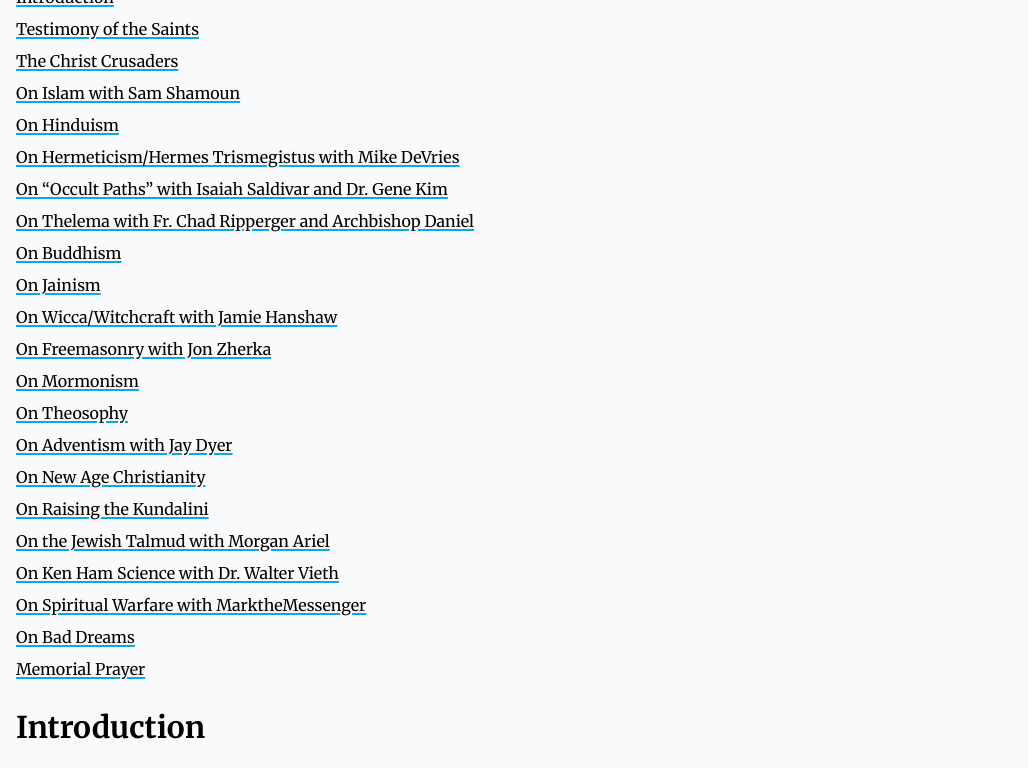
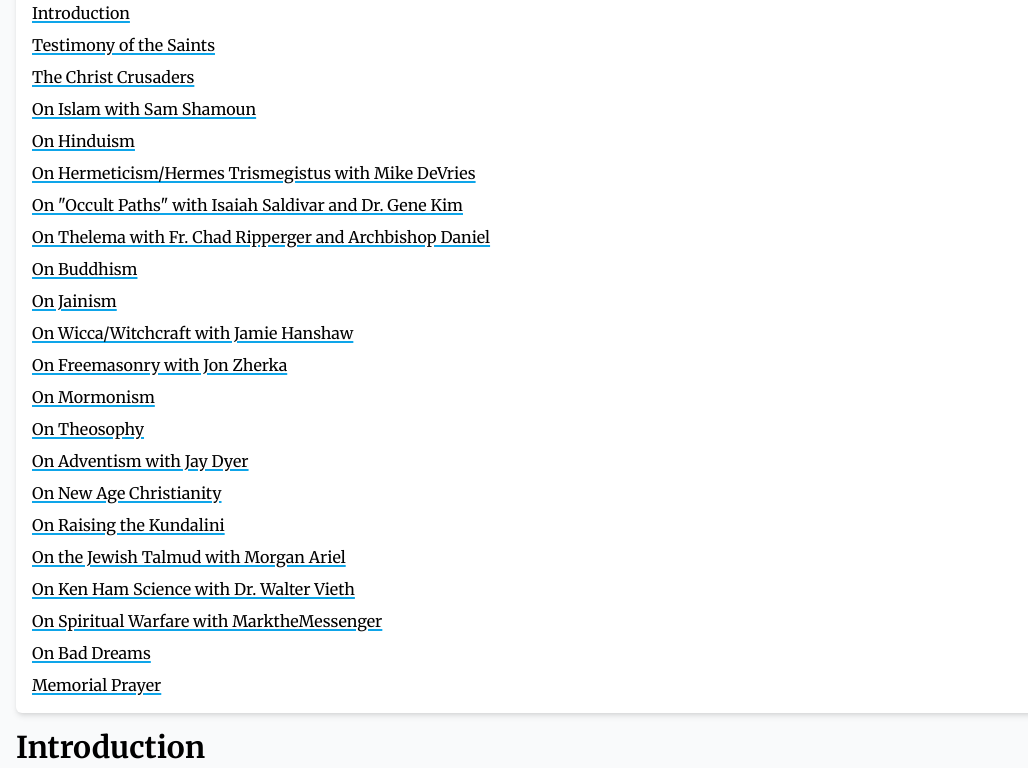
Before and after one commit to Orlando-Villanueva/all-for-jesus, an Astro site: page / in a window 1280 px wide. Shown: the part 202-970 px from the top of the page, without its empty margins (0-1028 px from the left). Built offline with nearby package versions, Linux system fonts and the light colour scheme; Astro itself is replaced by a stand-in of ours.

Commit message:
add style to bookmarks

```diff
--- a/src/components/Bookmarks.astro
+++ b/src/components/Bookmarks.astro
@@ -1,78 +1,40 @@
 ---
 import Link from "./Link.astro"
 ---
-<div x-data>
-    <nav class="my-3">
-        <h1 class="text-lg font-semibold">Bookmarks</h1>
-        <ul class="flex flex-col space-y-2 mt-2">
-            <li>
-                <Link  href="#introduction">Introduction</Link>
-            </li>
-            <li>
-                <Link href="#saints">Testimony of the Saints</Link>
-            </li>
-            <li>
-                <Link href="#crusaders">The Christ Crusaders</Link>
-            </li>
-            <li>
-                <Link href="#islam">On Islam with Sam Shamoun</Link>
-            </li>
-            <li>
-                <Link href="#hinduism">On Hinduism</Link>
-            </li>
-            <li>
-                <Link href="#hermeticism">On Hermeticism/Hermes Trismegistus with Mike DeVries</Link>
-            </li>
-            <li>
-                <Link href="#occult-paths">On “Occult Paths” with Isaiah Saldivar and Dr. Gene Kim</Link>
-            </li>
-            <li>
-                <Link href="#thelema">On Thelema with Fr. Chad Ripperger and Archbishop Daniel</Link>
-            </li>
-            <li>
-                <Link href="#buddhism">On Buddhism</Link>
-            </li>
-            <li>
-                <Link href="#jainism">On Jainism</Link>
-            </li>
-            <li>
-                <Link href="#wicca">On Wicca/Witchcraft with Jamie Hanshaw</Link>
-            </li>
-            <li>
-                <Link href="#freemasonry">On Freemasonry with Jon Zherka</Link>
-            </li>
-            <li>
-                <Link href="#mormonism">On Mormonism</Link>
-            </li>
-            <li>
-                <Link href="#theosophy">On Theosophy</Link>
-            </li>
-            <li>
-                <Link href="#adventism">On Adventism with Jay Dyer</Link>
-            </li>
-            <li>
-                <Link href="#new-age">On New Age Christianity</Link>
-            </li>
-            <li>
-                <Link href="#kundalini">On Raising the Kundalini</Link>
-            </li>
-            <li>
-                <Link href="#talmud">On the Jewish Talmud with Morgan Ariel</Link>
-            </li>
-            <li>
-                <Link href="#science">On Ken Ham Science with Dr. Walter Vieth</Link>
-            </li>
-            <li>
-                <Link href="#warfare">On Spiritual Warfare with MarktheMessenger</Link>
-            </li>
-            <li>
-                <Link href="#dreams">On Bad Dreams</Link>
-            </li>
-            <li>
-                <Link href="#memorial">Memorial Prayer</Link>
-            </li>
+<div x-data class="bg-white dark:bg-neutral-800 p-4 rounded-md shadow-md">
+    <nav>
+        <h1 class="text-2xl font-bold mb-4">Bookmarks</h1>
+        <ul class="space-y-2">
+            <li><Link href="#introduction">Introduction</Link></li>
+            <li><Link href="#saints">Testimony of the Saints</Link></li>
+            <li><Link href="#crusaders">The Christ Crusaders</Link></li>
+            <li><Link href="#islam">On Islam with Sam Shamoun</Link></li>
+            <li><Link href="#hinduism">On Hinduism</Link></li>
+            <li><Link href="#hermeticism">On Hermeticism/Hermes Trismegistus with Mike DeVries</Link></li>
+            <li><Link href="#occult-paths">On "Occult Paths" with Isaiah Saldivar and Dr. Gene Kim</Link></li>
+            <li><Link href="#thelema">On Thelema with Fr. Chad Ripperger and Archbishop Daniel</Link></li>
+            <li><Link href="#buddhism">On Buddhism</Link></li>
+            <li><Link href="#jainism">On Jainism</Link></li>
+            <li><Link href="#wicca">On Wicca/Witchcraft with Jamie Hanshaw</Link></li>
+            <li><Link href="#freemasonry">On Freemasonry with Jon Zherka</Link></li>
+            <li><Link href="#mormonism">On Mormonism</Link></li>
+            <li><Link href="#theosophy">On Theosophy</Link></li>
+            <li><Link href="#adventism">On Adventism with Jay Dyer</Link></li>
+            <li><Link href="#new-age">On New Age Christianity</Link></li>
+            <li><Link href="#kundalini">On Raising the Kundalini</Link></li>
+            <li><Link href="#talmud">On the Jewish Talmud with Morgan Ariel</Link></li>
+            <li><Link href="#science">On Ken Ham Science with Dr. Walter Vieth</Link></li>
+            <li><Link href="#warfare">On Spiritual Warfare with MarktheMessenger</Link></li>
+            <li><Link href="#dreams">On Bad Dreams</Link></li>
+            <li><Link href="#memorial">Memorial Prayer</Link></li>
         </ul>
     </nav>
+
+    <style>
+        .menu-item {
+            @apply block py-2 px-4 text-gray-700;
+        }
+    </style>
 
     <script>
         function scrollTo(id) {
```
